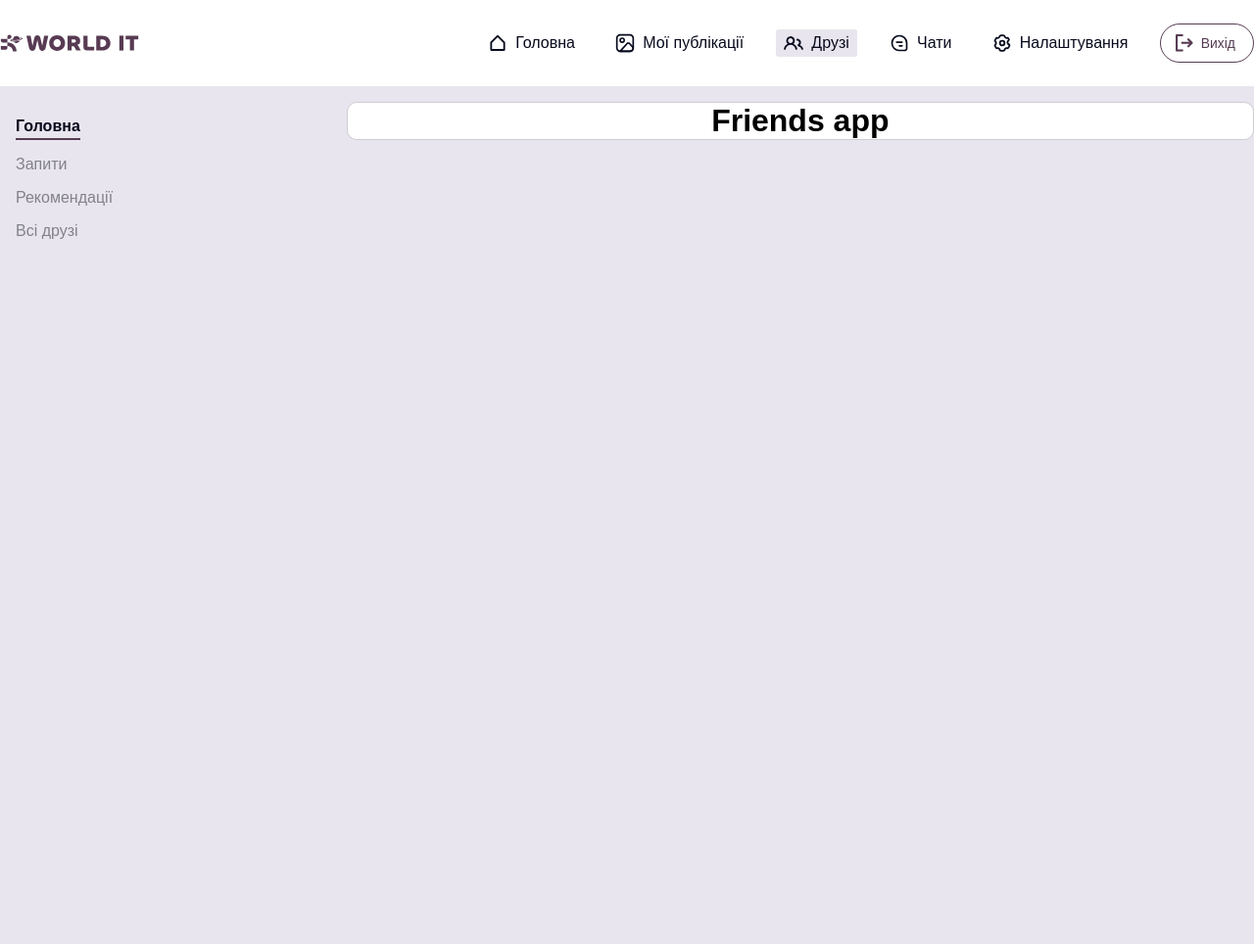
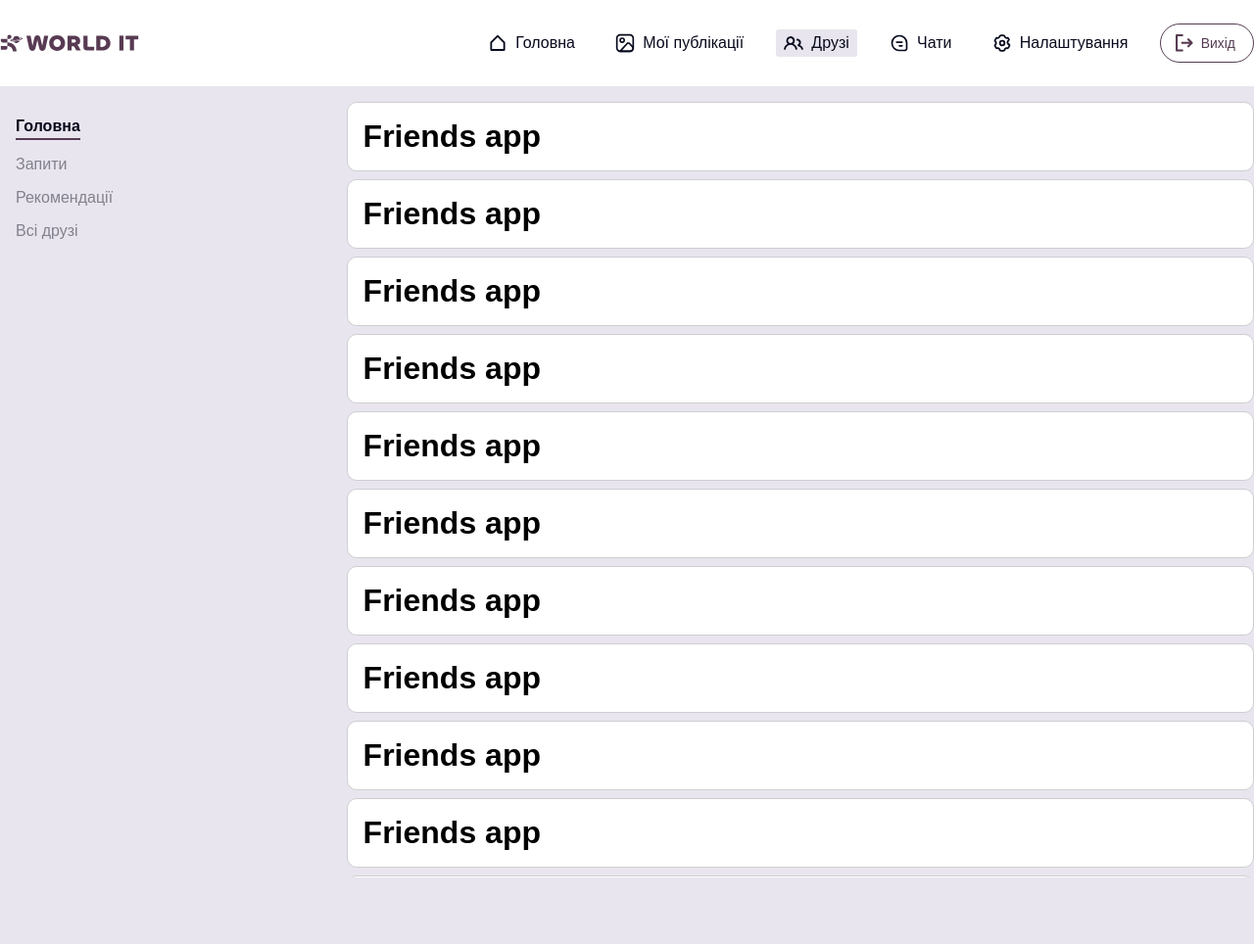
Before and after one commit to GrotskyiEgor/Social-network, a Django app: page /friends/ in a window 1280 px wide. Shown: the top 964 px of the page at 98% size. Run offline with Django 5.2, Linux system fonts and the light colour scheme.

Commit message:
add scrolable main container

```diff
--- a/social_network/friends_app/templates/friends_app/friends.html
+++ b/social_network/friends_app/templates/friends_app/friends.html
@@ -18,7 +18,9 @@
 {% endblock %}
 
 {% block main-content %}
-    <div class="scrolls-container content-border-container">
-        <h1>Friends app</h1>
-    </div>
+    {% for i in "......................." %}
+        <div class="scrolls-container content-border-container">
+            <h1>Friends app</h1>
+        </div>
+    {% endfor %}
 {% endblock %}
--- a/social_network/static/css/base.css
+++ b/social_network/static/css/base.css
@@ -11,8 +11,8 @@ html {
 }
 
 body {
-    width: 100vw;
-    height: 100vh;
+    width: 100%;
+    height: 56.25rem;
     background-color: #E9E5EE;
     display: flex;
     flex-direction: column;
@@ -21,8 +21,18 @@ body {
     font-family: 'GT Walsheim Pro', sans-serif;
 }
 
-.info-container, .main-container {
+.info-container {
     height: fit-content;
+}
+
+.main-container {
+    width: 57.9rem;
+    height: 49.5rem;
+    display: flex;
+    flex-direction: column;
+    gap: 0.5rem;
+    overflow-y: auto;
+    scrollbar-width: none;
 }
 
 
@@ -45,7 +55,7 @@ header {
     align-items: center;
 }
 
-.conteiner {
+.container {
     gap: 1.5rem;
     display: flex;
     flex-direction: row;
@@ -92,7 +102,7 @@ nav .nav-link:hover {
     color: #070A1C;
 }
 
-.followers-image, .logo-image, .nav-image, .logout-image, .profile-user-image, .container-image {
+.followers-image, .logo-image, .logout-image, .profile-user-image, .container-image {
     height: 100%;
 }
 
@@ -121,10 +131,9 @@ nav .nav-link:hover {
 
 /*  */
 main {
-    background-color: #E9E5EE;
     margin-top: 6.5rem;
     width: 80rem;
-    height: 100%;
+    height: calc(100vh - 6.5rem);
     display: flex;
     flex-direction: row;
     justify-content: space-between;
@@ -221,10 +230,9 @@ main {
 }
 
 .scrolls-container {
-    width: 57.9rem;
+    width: 100%;
     height: fit-content;
-    justify-content: center;
-    align-items: center;
+    padding: 1rem 1rem;
 }
 
 .info-navigations {
@@ -299,7 +307,7 @@ main {
     border: none;
 }
 
-.followers-conotainer, .message-conotainer {
+.followers-container, .message-list {
     width: 20rem;
     height: fit-content;
     display: flex;
@@ -317,7 +325,7 @@ main {
     gap: 0.5rem;
 }
 
-.message-image, .followers-conotainer-image-container, .message-conotainer-image-container {
+.message-image, .followers-container-image-container, .message-container-image-container {
     width: 2.875rem;
     height: 2.875rem;
 }
--- a/social_network/templates/base.html
+++ b/social_network/templates/base.html
@@ -14,7 +14,7 @@
                 <div class="logo-image-div">
                     <img src="{% static 'images/icons/WorldIT.svg' %}" alt="World IT logo" class="logo-image">
                 </div>
-                <div class='conteiner'>
+                <div class='container'>
                     <nav>
                         <a href="{% url 'home' %}" class="nav-link" id="house">
                             <img src="{% static 'images/icons/house.svg' %}" alt="house" class="nav-image-div">
```
Also changed, not shown: social_network/home_app/templates/home_app/home.html (+13 -11 lines), social_network/post_app/templates/post_app/post.html (+5 -3 lines), social_network/settings_app/templates/settings_app/settings.html (+5 -3 lines).
